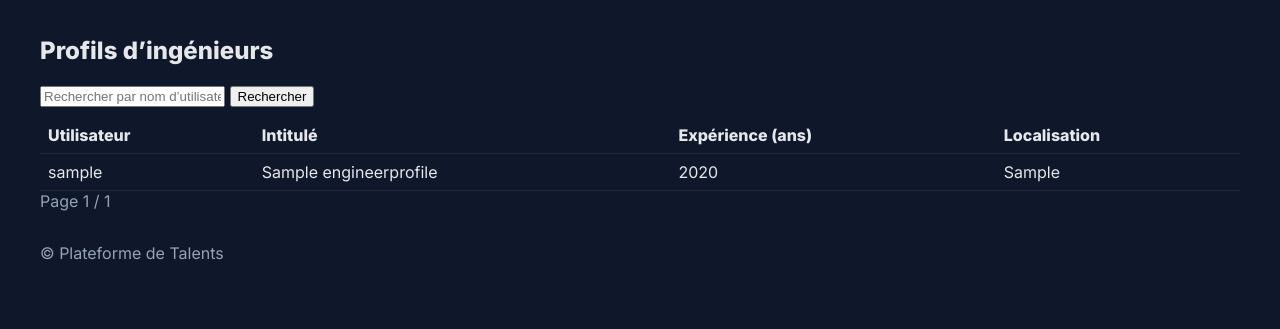
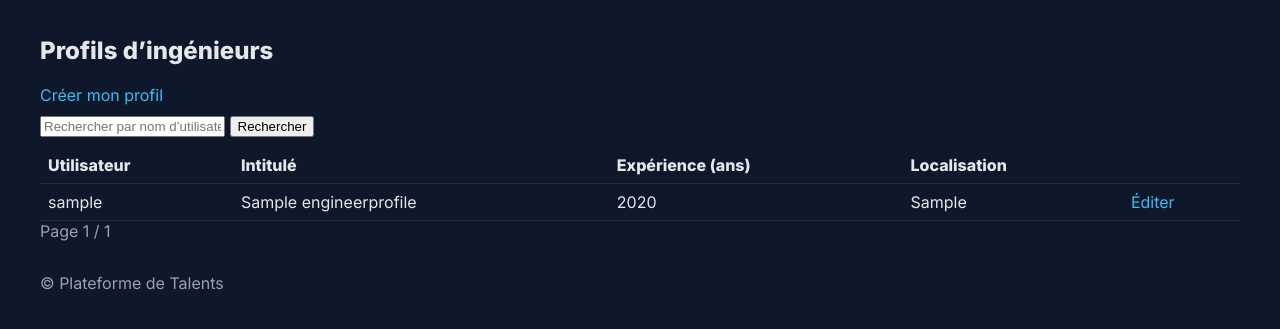
Before and after one commit to futurdevop-lgtm/ingenio, a Django app: page /app/profils/ in a window 1280 px wide. Shown: the part 52-381 px from the top of the page. Run offline with Django 5.2, Linux system fonts and the light colour scheme; a user stored in the database is signed in; tables that the repository leaves empty hold one stand-in row (values such as "Sample post"); parts of the project's set-up code (start-up, migrations or seed data) failed here and were passed over.

Commit message:
Add profile and project creation/edit views with authentication
Co-authored-by: denistchil <denistchil@gmail.com>

```diff
--- a/portal/urls.py
+++ b/portal/urls.py
@@ -1,4 +1,5 @@
 from django.urls import path
+from django.contrib.auth import views as auth_views
 from . import views
 
 app_name = 'portal'
@@ -7,6 +8,12 @@ urlpatterns = [
     path('', views.accueil_app, name='accueil-app'),
     path('tableau/', views.tableau, name='tableau'),
     path('profils/', views.profils, name='profils'),
+    path('profils/creer/', views.profil_creer, name='profil-creer'),
+    path('profils/<int:profil_id>/editer/', views.profil_editer, name='profil-editer'),
     path('projets/', views.projets, name='projets'),
+    path('projets/creer/', views.projet_creer, name='projet-creer'),
+    path('projets/<int:projet_id>/editer/', views.projet_editer, name='projet-editer'),
     path('recherche/', views.recherche, name='recherche'),
+    path('login/', auth_views.LoginView.as_view(template_name='portal/login.html'), name='login'),
+    path('logout/', auth_views.LogoutView.as_view(next_page='/'), name='logout'),
 ]
--- a/portal/views.py
+++ b/portal/views.py
@@ -1,8 +1,11 @@
 from django.contrib.auth.decorators import login_required
-from django.shortcuts import render, redirect
+from django.shortcuts import render, redirect, get_object_or_404
 from django.core.paginator import Paginator
+from django.urls import reverse
 from profiles.models import EngineerProfile, Skill
 from projects.models import Project
+from .forms import EngineerProfileForm, ProjectForm
+from security.permissions import EstManagerOuAdmin
 
 
 def accueil_app(request):
@@ -31,12 +34,73 @@ def profils(request):
 
 
 @login_required
+def profil_creer(request):
+    # Un manager/admin peut créer n'importe quel profil; un utilisateur peut créer le sien si inexistant
+    if request.method == 'POST':
+        form = EngineerProfileForm(request.POST, request.FILES)
+        if form.is_valid():
+            profil = form.save(commit=False)
+            profil.user = request.user
+            profil.save()
+            return redirect('portal:profils')
+    else:
+        form = EngineerProfileForm()
+    return render(request, 'portal/form_profil.html', {'form': form, 'titre': 'Créer un profil'})
+
+
+@login_required
+def profil_editer(request, profil_id):
+    profil = get_object_or_404(EngineerProfile, id=profil_id)
+    if profil.user != request.user and not (request.user.is_staff or getattr(request.user, 'role', None) in ('ADMIN', 'MANAGER')):
+        return redirect('portal:profils')
+    if request.method == 'POST':
+        form = EngineerProfileForm(request.POST, request.FILES, instance=profil)
+        if form.is_valid():
+            form.save()
+            return redirect('portal:profils')
+    else:
+        form = EngineerProfileForm(instance=profil)
+    return render(request, 'portal/form_profil.html', {'form': form, 'titre': 'Éditer un profil'})
+
+
+@login_required
 def projets(request):
     projets_qs = Project.objects.all().order_by('-id')
     paginator = Paginator(projets_qs, 10)
     page = request.GET.get('page')
     projets_page = paginator.get_page(page)
     return render(request, 'portal/projets.html', {'projets': projets_page})
+
+
+@login_required
+def projet_creer(request):
+    if not (request.user.is_staff or getattr(request.user, 'role', None) in ('ADMIN', 'MANAGER')):
+        return redirect('portal:projets')
+    if request.method == 'POST':
+        form = ProjectForm(request.POST)
+        if form.is_valid():
+            projet = form.save(commit=False)
+            projet.created_by = request.user
+            projet.save()
+            return redirect('portal:projets')
+    else:
+        form = ProjectForm()
+    return render(request, 'portal/form_projet.html', {'form': form, 'titre': 'Créer un projet'})
+
+
+@login_required
+def projet_editer(request, projet_id):
+    projet = get_object_or_404(Project, id=projet_id)
+    if not (request.user.is_staff or getattr(request.user, 'role', None) in ('ADMIN', 'MANAGER')):
+        return redirect('portal:projets')
+    if request.method == 'POST':
+        form = ProjectForm(request.POST, instance=projet)
+        if form.is_valid():
+            form.save()
+            return redirect('portal:projets')
+    else:
+        form = ProjectForm(instance=projet)
+    return render(request, 'portal/form_projet.html', {'form': form, 'titre': 'Éditer un projet'})
 
 
 @login_required
--- a/talent_platform/settings.py
+++ b/talent_platform/settings.py
@@ -184,3 +184,6 @@ EMAIL_BACKEND = 'django.core.mail.backends.console.EmailBackend'
 # https://docs.djangoproject.com/en/5.2/ref/settings/#default-auto-field
 
 DEFAULT_AUTO_FIELD = 'django.db.models.BigAutoField'
+
+LOGIN_URL = '/auth/login/'
+LOGIN_REDIRECT_URL = '/app/'
--- a/templates/portal/profils.html
+++ b/templates/portal/profils.html
@@ -2,6 +2,7 @@
 {% block title %}Profils - Plateforme de Talents{% endblock %}
 {% block content %}
 <h2>Profils d’ingénieurs</h2>
+<div style="margin:10px 0"><a href="/app/profils/creer/">Créer mon profil</a></div>
 <form method="get" style="margin:10px 0">
   <input type="text" name="q" value="{{ q }}" placeholder="Rechercher par nom d’utilisateur" />
   <button type="submit">Rechercher</button>
@@ -13,6 +14,7 @@
       <th>Intitulé</th>
       <th>Expérience (ans)</th>
       <th>Localisation</th>
+      <th></th>
     </tr>
   </thead>
   <tbody>
@@ -22,9 +24,10 @@
       <td>{{ p.title }}</td>
       <td>{{ p.years_of_experience }}</td>
       <td>{{ p.location }}</td>
+      <td><a href="/app/profils/{{ p.id }}/editer/">Éditer</a></td>
     </tr>
     {% empty %}
-    <tr><td colspan="4" class="muted">Aucun profil</td></tr>
+    <tr><td colspan="5" class="muted">Aucun profil</td></tr>
     {% endfor %}
   </tbody>
 </table>
--- a/templates/portal/projets.html
+++ b/templates/portal/projets.html
@@ -2,6 +2,7 @@
 {% block title %}Projets - Plateforme de Talents{% endblock %}
 {% block content %}
 <h2>Projets</h2>
+<div style="margin:10px 0"><a href="/app/projets/creer/">Créer un projet</a></div>
 <table class="table">
   <thead>
     <tr>
@@ -9,6 +10,7 @@
       <th>Domaine</th>
       <th>Localisation</th>
       <th>Complexité</th>
+      <th></th>
     </tr>
   </thead>
   <tbody>
@@ -18,9 +20,10 @@
       <td>{{ p.domain }}</td>
       <td>{{ p.location }}</td>
       <td>{{ p.complexity }}</td>
+      <td><a href="/app/projets/{{ p.id }}/editer/">Éditer</a></td>
     </tr>
     {% empty %}
-    <tr><td colspan="4" class="muted">Aucun projet</td></tr>
+    <tr><td colspan="5" class="muted">Aucun projet</td></tr>
     {% endfor %}
   </tbody>
 </table>
```
Also changed, not shown: portal/forms.py (added, +15 -0 lines), templates/portal/form_profil.html (added, +10 -0 lines), templates/portal/form_projet.html (added, +10 -0 lines), templates/portal/login.html (added, +10 -0 lines).
